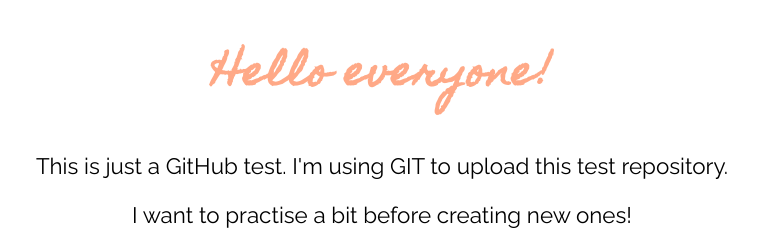
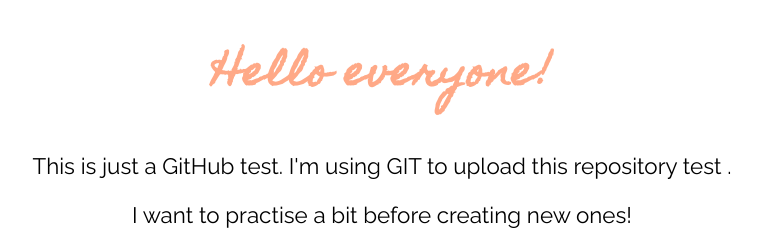
Before and after one commit to ximecodes/github-test, a plain HTML site: page index.html in a window 1280 px wide. Shown: the top 243 px of the page, 258-1019 px from the left. Drawn offline with nearby package versions, Linux system fonts and the light colour scheme.

Commit message:
Update index.html

```diff
--- a/index.html
+++ b/index.html
@@ -14,7 +14,7 @@
     <section id="welcome">
         <h1>Hello everyone!</h1>
 
-        <p>This is just a GitHub test. I'm using GIT to upload this test repository.</p>
+        <p>This is just a GitHub test. I'm using GIT to upload this repository test .</p>
         <p>I want to practise a bit before creating new ones!</p>
     </section>
 
```
